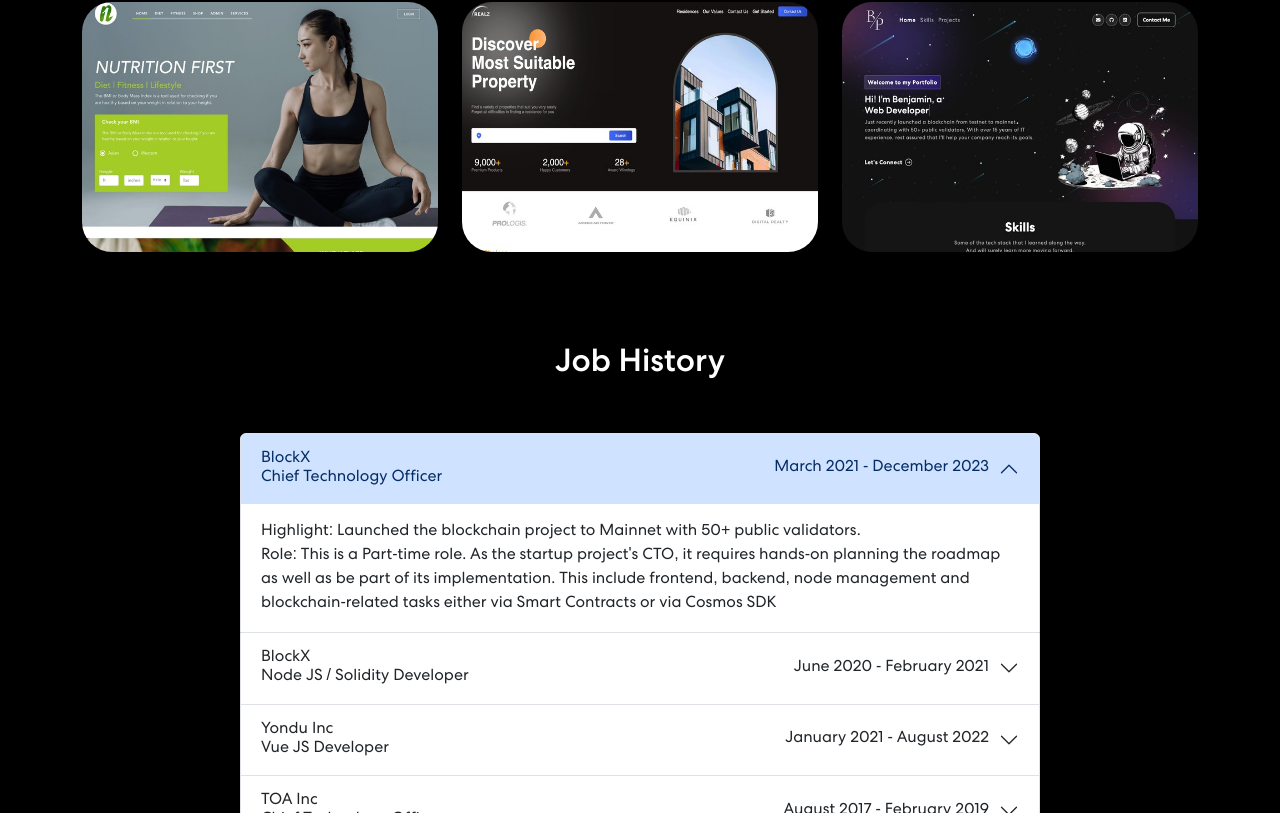
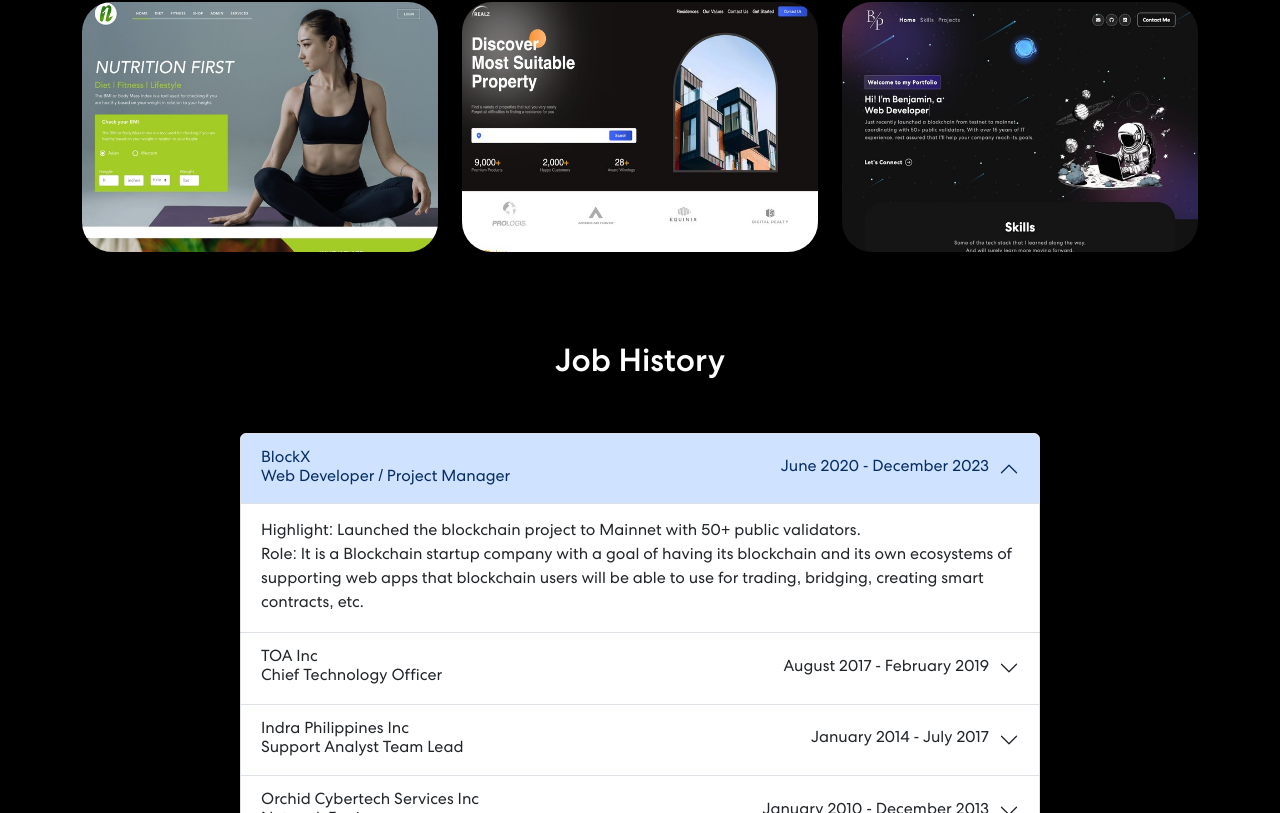
Before and after one commit to benjnp/react-portfolio, a React (Create React App) app: page / in a window 1280 px wide. Shown: the part 1987-2800 px from the top of the page. Built offline with nearby package versions, Linux system fonts and the light colour scheme.

Commit message:
Edited job history

```diff
--- a/src/components/Jobs.jsx
+++ b/src/components/Jobs.jsx
@@ -16,10 +16,10 @@ const Jobs = () => {
                             <div className="a-header">
                                 <div className="a-header-left">
                                     <span className="text-bold">BlockX</span>
-                                    <span className="text-bold">Chief Technology Officer</span>
+                                    <span className="text-bold">Web Developer / Project Manager</span>
                                 </div>
                                 <div className="a-header-right">
-                                    <span>March 2021 - December 2023</span>
+                                    <span>June 2020 - December 2023</span>
                                 </div>
                             </div>
                         </Accordion.Header>
@@ -29,14 +29,14 @@ const Jobs = () => {
                                     <span className="text-bold">Highlight:</span> Launched the blockchain project to Mainnet with 50+ public validators.
                                 </span>
                                 <span>
-                                <span className="text-bold">Role:</span> This is a Part-time role. As the startup project's CTO, it requires hands-on planning the roadmap as well as be part of its implementation.
-                                    This include frontend, backend, node management and blockchain-related tasks either via Smart Contracts or via Cosmos SDK
+                                <span className="text-bold">Role:</span> It is a Blockchain startup company with a goal of having its blockchain and its own ecosystems of supporting web apps that blockchain users
+                                will be able to use for trading, bridging, creating smart contracts, etc.
                                 </span>
                             </div>
 
                         </Accordion.Body>
                     </Accordion.Item>
-                    <Accordion.Item eventKey="1">
+                    {/* <Accordion.Item eventKey="1">
                         <Accordion.Header>
                             <div className="a-header">
                                 <div className="a-header-left">
@@ -60,8 +60,8 @@ const Jobs = () => {
                                 </span>
                             </div>
                         </Accordion.Body>
-                    </Accordion.Item>
-                    <Accordion.Item eventKey="2">
+                    </Accordion.Item> */}
+                    {/* <Accordion.Item eventKey="2">
                         <Accordion.Header>
                             <div className="a-header">
                                 <div className="a-header-left">
@@ -85,8 +85,8 @@ const Jobs = () => {
                             </div>
 
                         </Accordion.Body>
-                    </Accordion.Item>
-                    <Accordion.Item eventKey="3">
+                    </Accordion.Item> */}
+                    <Accordion.Item eventKey="1">
                         <Accordion.Header>
                             <div className="a-header">
                                 <div className="a-header-left">
@@ -111,7 +111,7 @@ const Jobs = () => {
                             </div>
                         </Accordion.Body>
                     </Accordion.Item>
-                    <Accordion.Item eventKey="4">
+                    <Accordion.Item eventKey="2">
                         <Accordion.Header>
                             <div className="a-header">
                                 <div className="a-header-left">
@@ -135,7 +135,7 @@ const Jobs = () => {
                             </div>
                         </Accordion.Body>
                     </Accordion.Item>
-                    <Accordion.Item eventKey="5">
+                    <Accordion.Item eventKey="3">
                         <Accordion.Header>
                             <div className="a-header">
                                 <div className="a-header-left">
```
